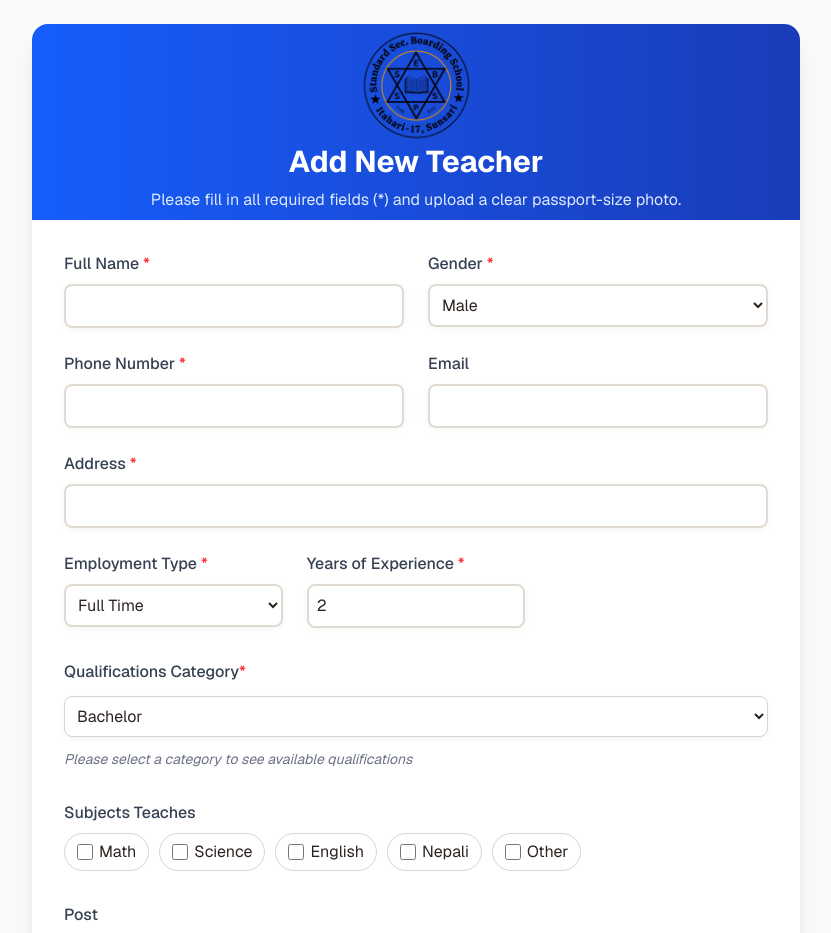
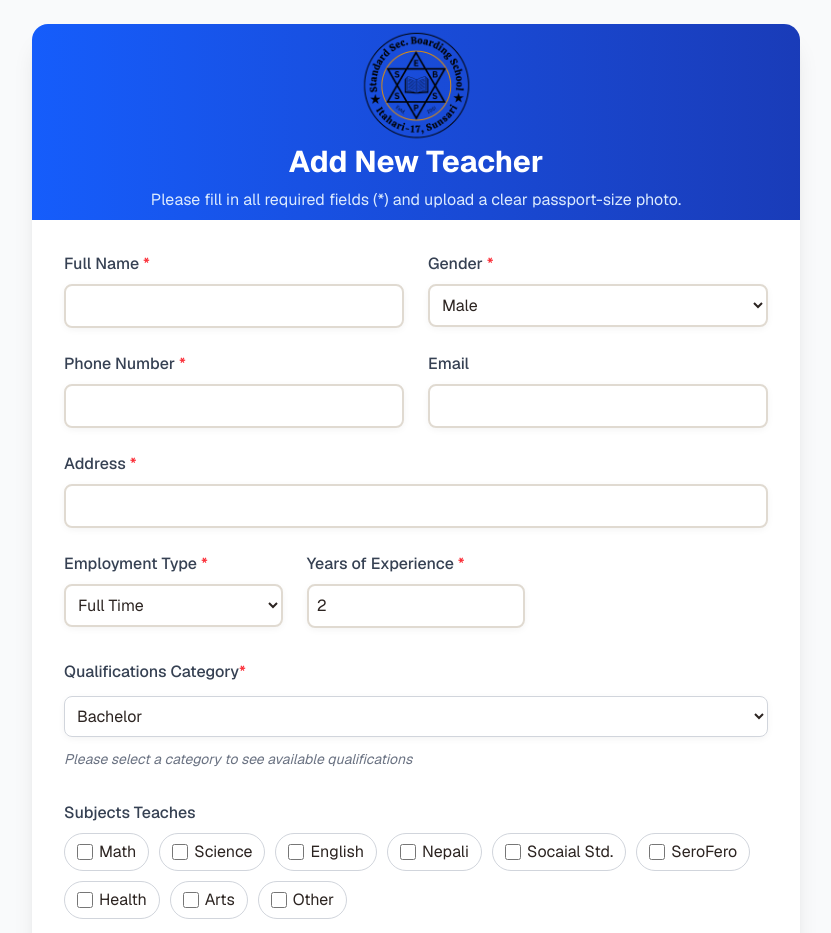
Before and after one commit to Shah-Arjun/standardscl, a Next.js app: page /teachers/add in a window 1280 px wide. Shown: the top 933 px of the page, without its empty margins (224-1055 px from the left). Built offline with nearby package versions, Linux system fonts and the light colour scheme.

Commit message:
added fields

```diff
--- a/app/(website)/teachers/add/page.tsx
+++ b/app/(website)/teachers/add/page.tsx
@@ -79,7 +79,7 @@ type MultiSelectKey =
   | "post";
 
 const defaultOptions = {
-  subjectsTeaches: ["Math", "Science", "English", "Nepali", "Other"],
+  subjectsTeaches: ["Math", "Science", "English", "Nepali", "Socaial Std.", "SeroFero", "Health", "Arts", "Other"],
   post: [
     "Founder",
     "Principal",
--- a/app/api/teachers/add/route.ts
+++ b/app/api/teachers/add/route.ts
@@ -226,7 +226,7 @@ export async function POST(req: Request) {
   try {
     const formData = await req.formData();
 
-    console.log("form data  ", formData);
+    //console.log("form data  ", formData);
 
     // ─── Extract string fields ──────────────────────────────
     const teacherName = formData.get("teacherName")?.toString().trim() ?? "";
@@ -340,7 +340,7 @@ export async function POST(req: Request) {
     };
 
     //debug
-    console.log("Inserting teacher data into DB:", teacherData);
+    //console.log("Inserting teacher data into DB:", teacherData);
 
     const inserted = await db
       .insert(teachersTable)
```
Also changed, not shown: 1 other file (tests, documents, lock files or other folders).
